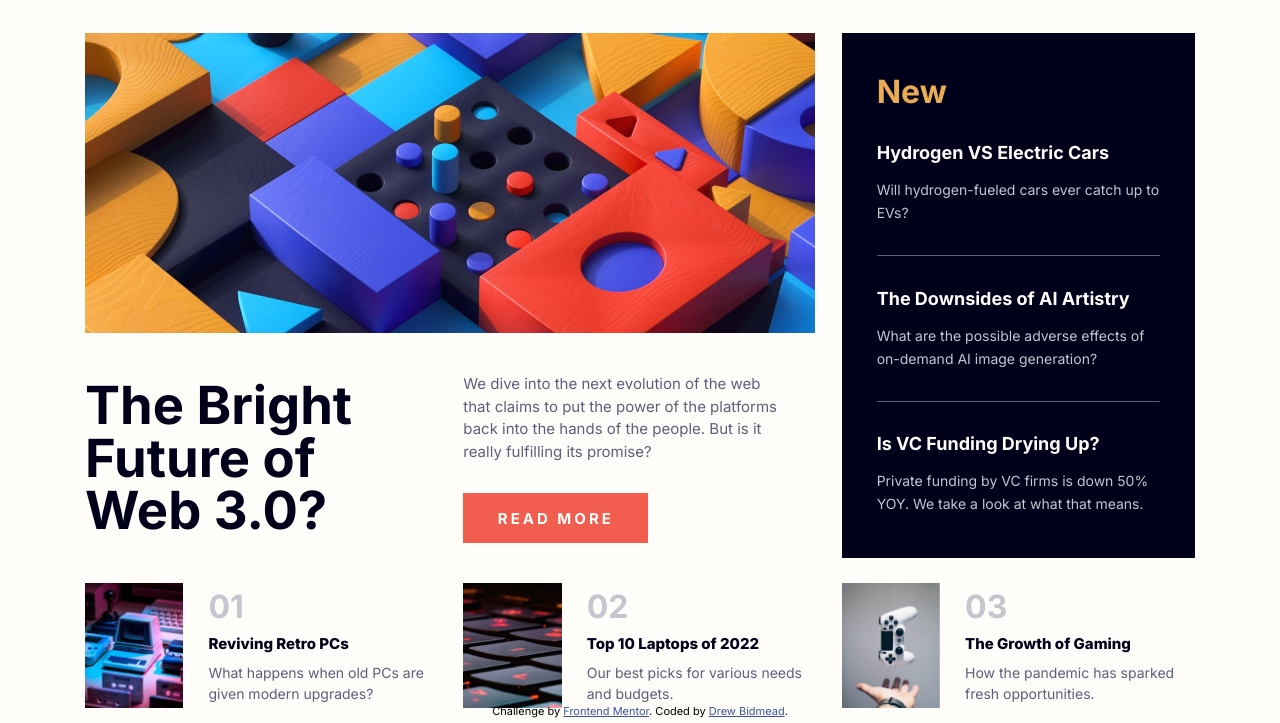
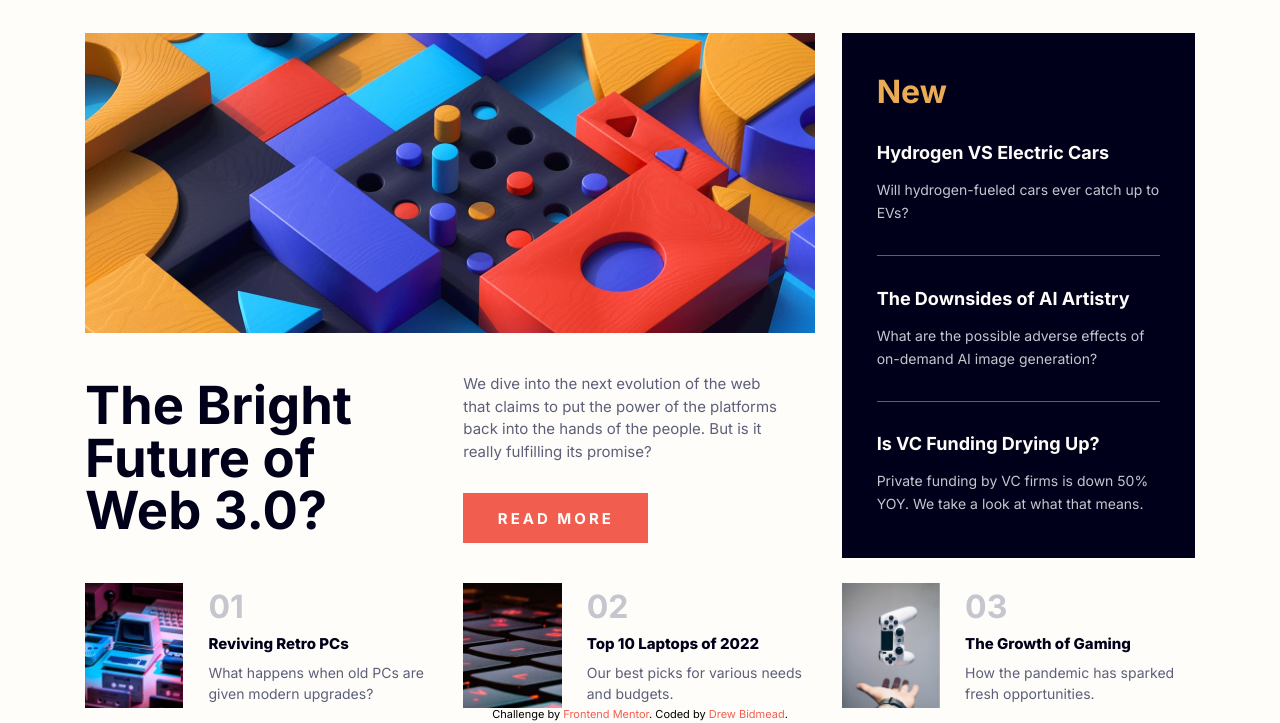
Before and after one commit to dbidmead/news-homepage, a plain HTML site: page index.html in a window 1280 px wide. Shown: the part 77-800 px from the top of the page. Drawn offline with Linux system fonts and the light colour scheme.

Commit message:
README updated

```diff
--- a/style.css
+++ b/style.css
@@ -211,11 +211,12 @@ hr {
     font-size: 11px;
     text-align: center;
     position: absolute;
-    bottom: 5px;
+    bottom: 2px;
     width: 100%;
 }
 
 .attribution a {
-    color: hsl(228, 45%, 44%);
+    color: var(--red-accent-color);
     font-size: inherit;
+    text-decoration: none;
 }
```
Also changed, not shown: 2 other files.
